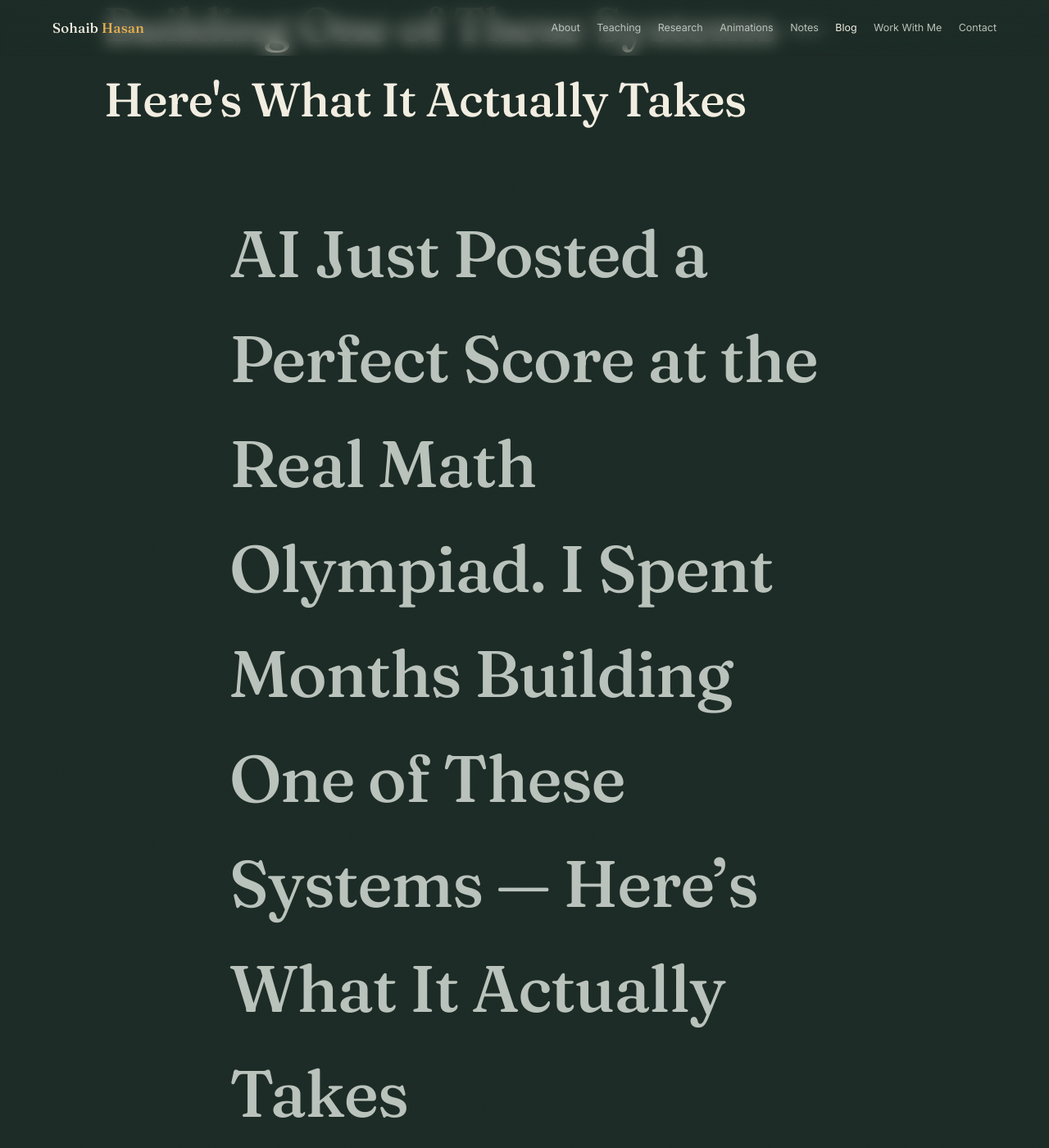
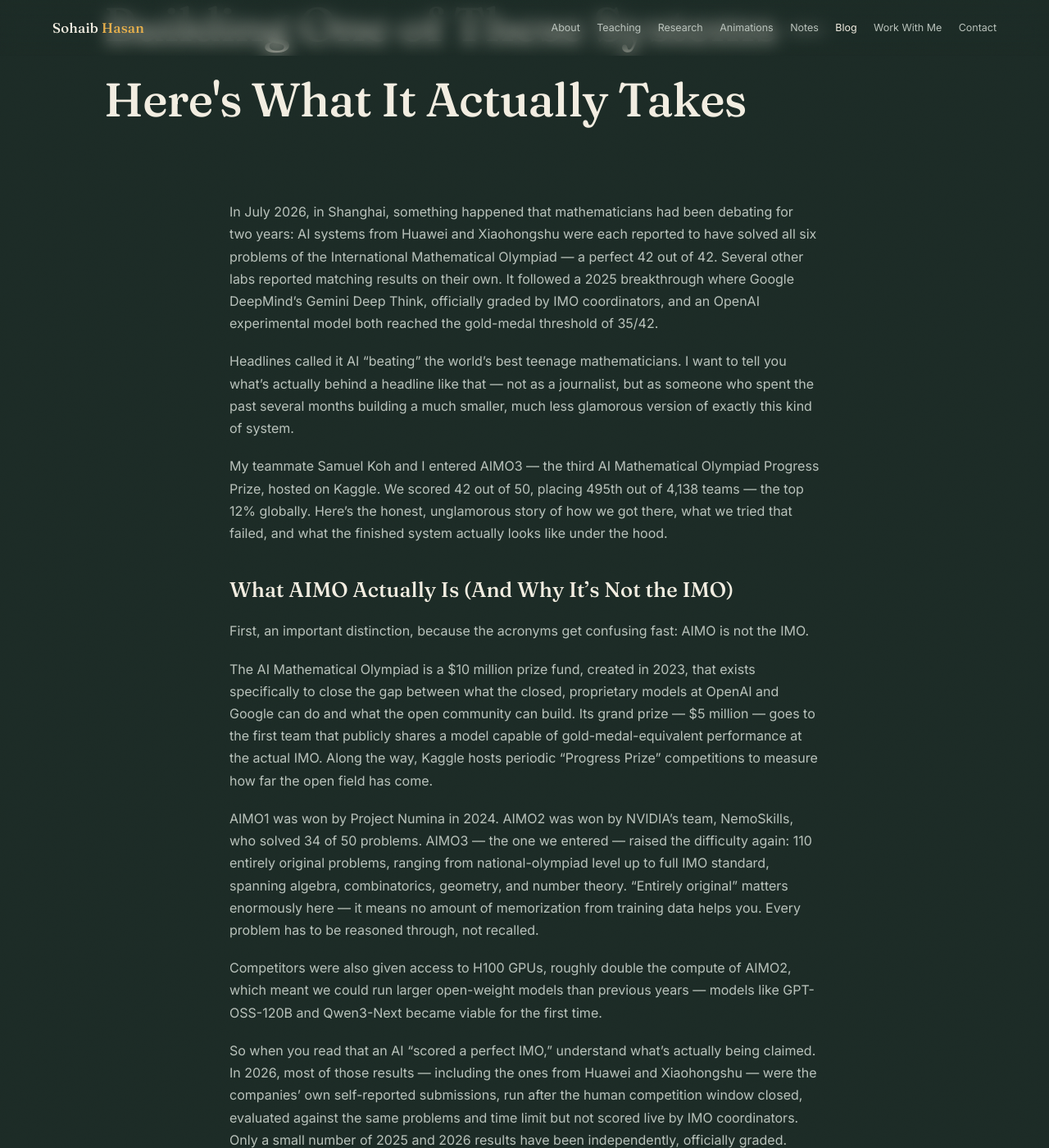
Before and after one commit to Sohaib-Hasan/Sohaib-Hasan.github.io, a Jekyll site: the page built from _posts/2026-08-07-inside-aimo3-parallel-self-consistency-pipeline.md, in a window 1280 px wide and 1400 px high, scrolled down 426 px. Shown: the whole window at 82% size. Built offline with Jekyll 4.4.1, drawn with Linux system fonts in a browser that asks for light colours; nearby versions of some CDN libraries; our own code applies the rules of GitHub Pages for plain Markdown files.

Commit message:
Update 2026-08-07-inside-aimo3-parallel-self-consistency-pipeline.md

```diff
--- a/_posts/2026-08-07-inside-aimo3-parallel-self-consistency-pipeline.md
+++ b/_posts/2026-08-07-inside-aimo3-parallel-self-consistency-pipeline.md
@@ -1,11 +1,7 @@
 ---
+layout: post
 title: "AI Just Posted a Perfect Score at the Real Math Olympiad. I Spent Months Building One of These Systems — Here's What It Actually Takes"
-description: "An inside look at AIMO3, Kaggle's AI Mathematical Olympiad — how a two-person team built a Parallel Self-Consistency Pipeline that scored 42/50 and placed in the top 12% globally, and what the 2026 IMO 'perfect score' headlines actually mean."
-date: 2026-08-07
-tags: [AI, Machine Learning, Mathematics, AIMO, Kaggle, LLM Reasoning]
 ---
-
-# AI Just Posted a Perfect Score at the Real Math Olympiad. I Spent Months Building One of These Systems — Here's What It Actually Takes
 
 In July 2026, in Shanghai, something happened that mathematicians had been debating for two years: AI systems from Huawei and Xiaohongshu were each reported to have solved all six problems of the International Mathematical Olympiad — a perfect 42 out of 42. Several other labs reported matching results on their own. It followed a 2025 breakthrough where Google DeepMind's Gemini Deep Think, officially graded by IMO coordinators, and an OpenAI experimental model both reached the gold-medal threshold of 35/42.
 
```
